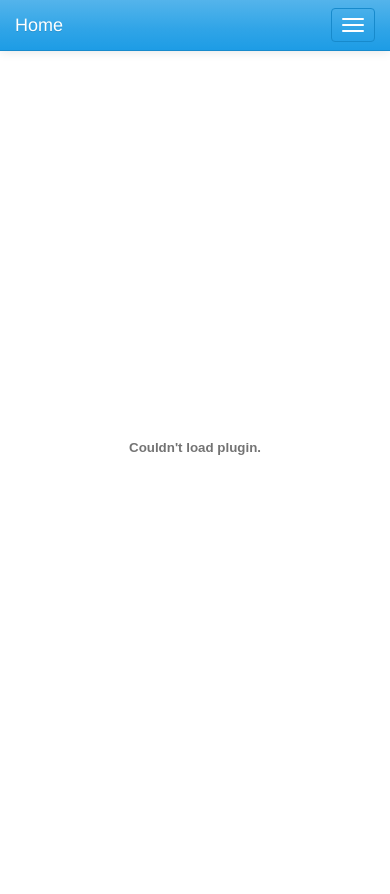
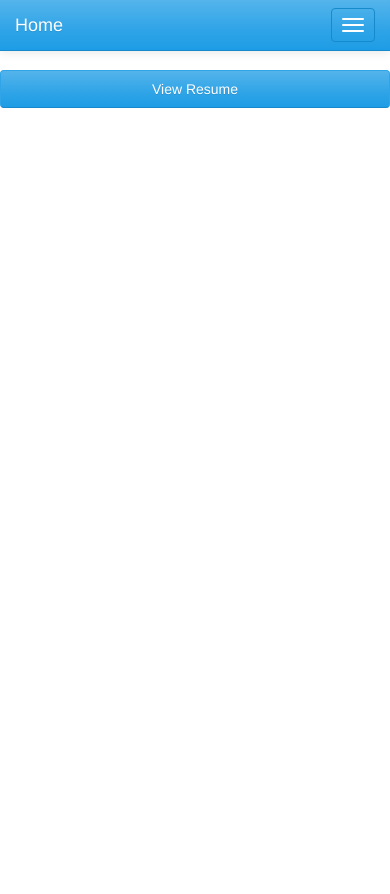
Before and after one commit to MichaelWashburnJr/mdwjr.com, a Django app: template mysite/mysite/templates/resume.html in a window 390 px wide. After the commit the page ends 108 px from the top, so only its background shows below. Run offline with Django 3.2, Linux system fonts and the light colour scheme; the template is opened without the code that fills it: most values are stand-ins (such as "Sample title", 1, 10 or a date in 2020); some libraries are stand-ins or nearby versions.

Commit message:
Add code to hide resume on small screens
... And show a link to it instead.

```diff
--- a/mysite/mysite/templates/resume.html
+++ b/mysite/mysite/templates/resume.html
@@ -4,8 +4,9 @@
 {% block content %}
 
 {% if resume_content %}
-<object data="{{resume_content.media.url}}" type="application/pdf">
+<object class="hidden-xs" data="{{resume_content.media.url}}" type="application/pdf">
 </object>
+<a class="btn btn-primary btn-block visible-xs-10" href="{{resume_content.media.url}}">View Resume</a>
 {% endif %}
 
 {% endblock content %}
```
